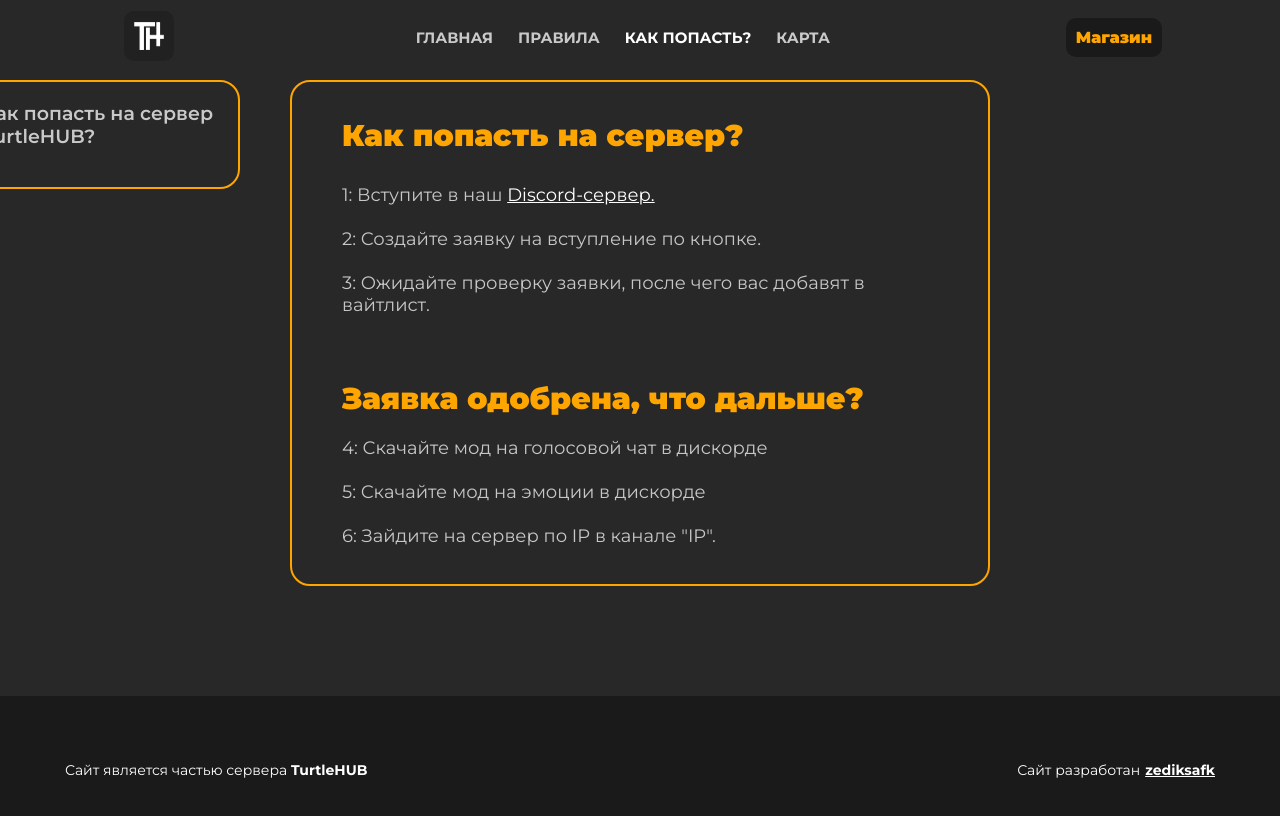
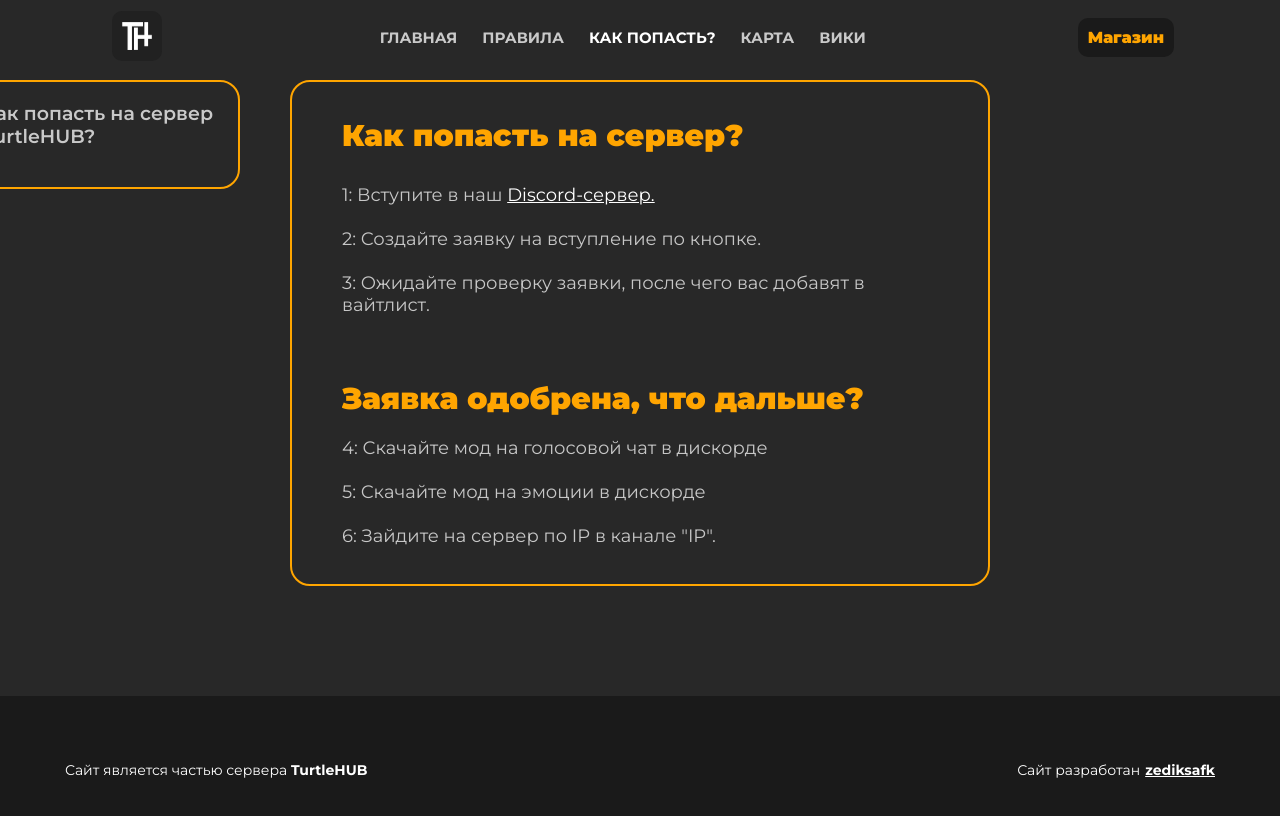
Before and after one commit to bigerbetterst/megasite.github.io, a plain HTML site: page how.html in a window 1280 px wide. Drawn offline with Linux system fonts and the light colour scheme.

Commit message:
Update how.html

```diff
--- a/how.html
+++ b/how.html
@@ -37,6 +37,7 @@
                     <a class="nav__link" href="rules">Правила</a>
                     <a class="nav__link nav__selected" href="#">Как попасть?</a>
                     <a class="nav__link" href="http://turtlehub.ml/map">Карта</a>
+                    <a class="nav__link" href="https://wiki.turtlehub.ml/">Вики</a>
                 </nav>
                 <div class="buy">
                     <a href="https://turtlehub.trademc.org/">Магазин</a>
```
